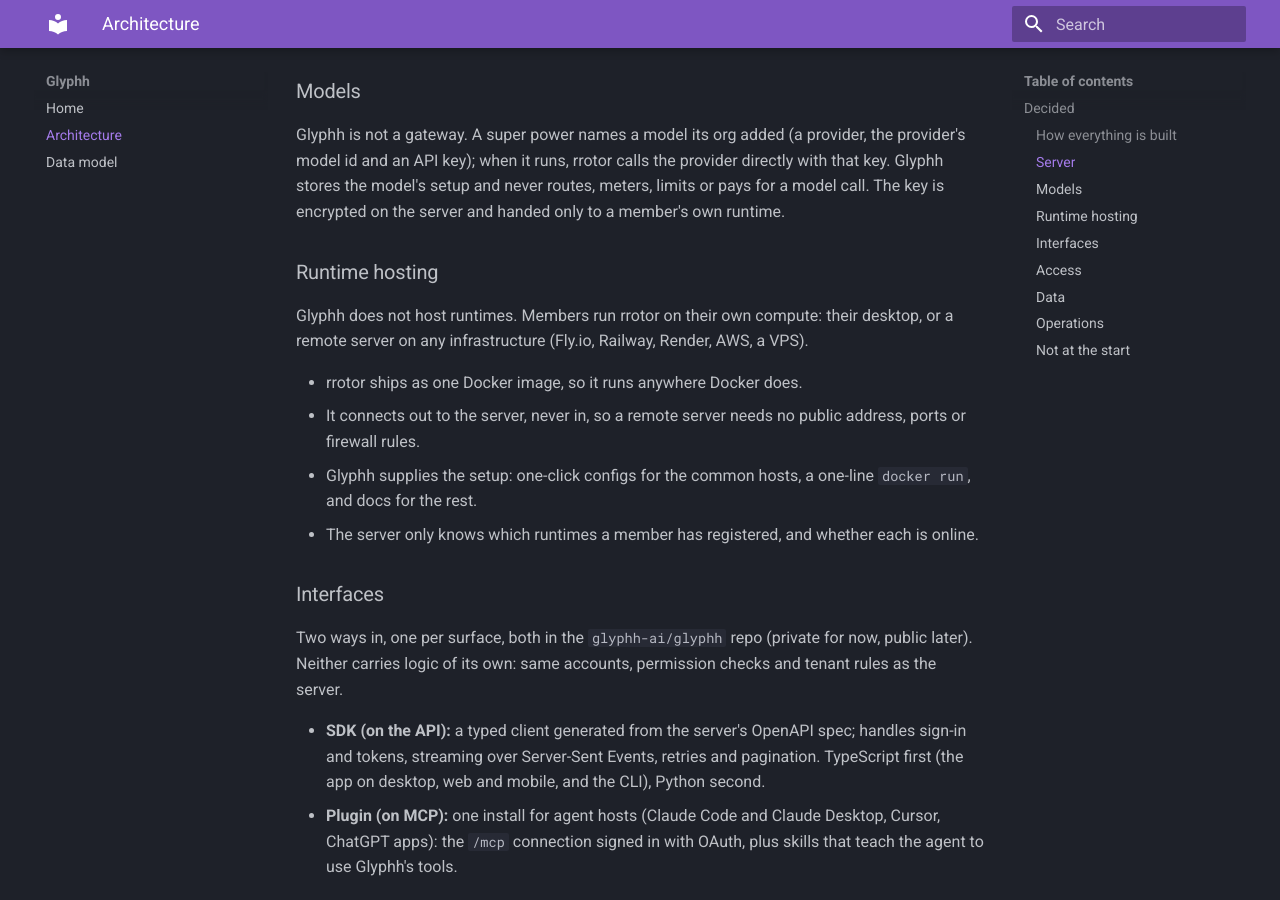
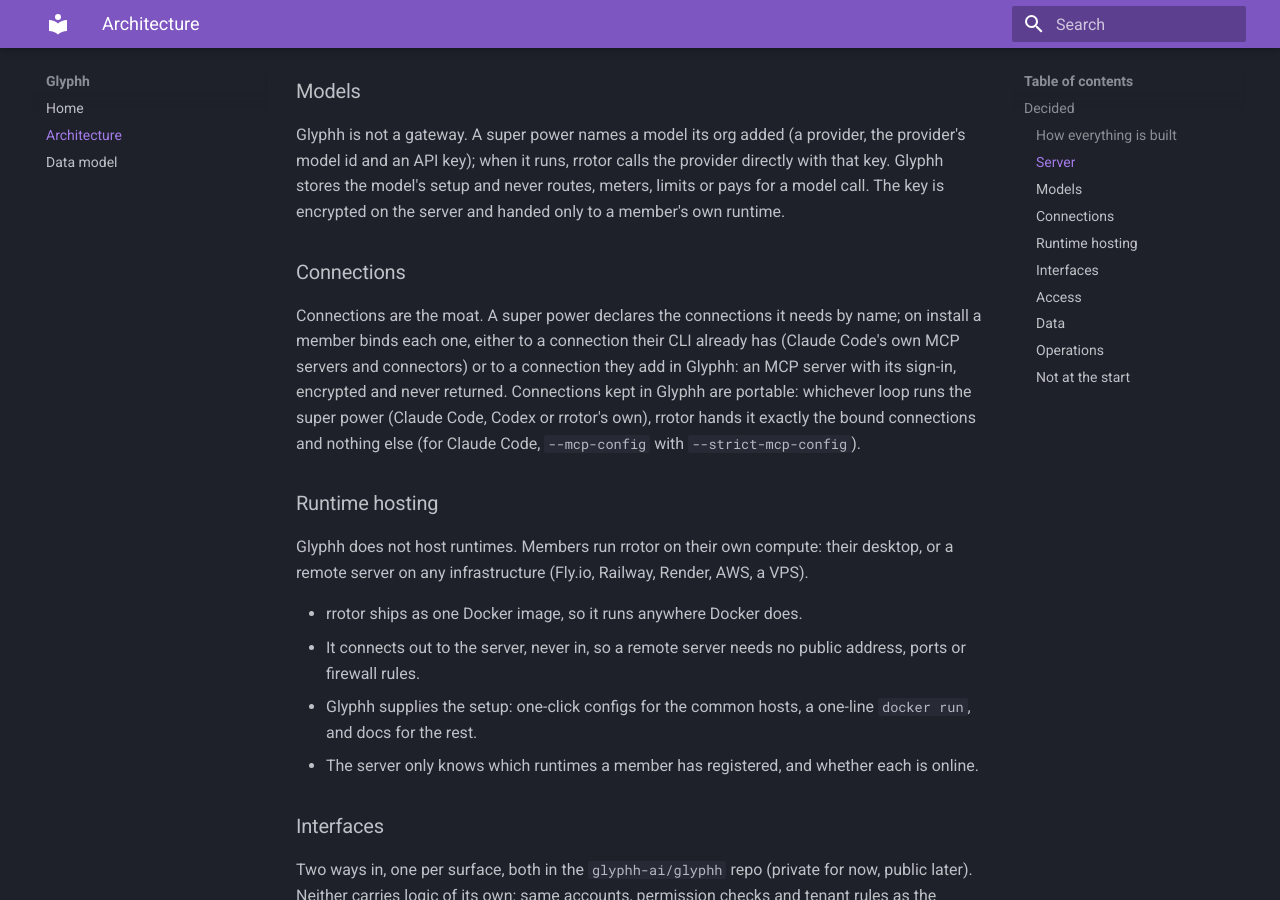
Before and after one commit to glyphh-ai/server, an MkDocs documentation site: the page built from docs/architecture.md, in a window 1280 px wide and 900 px high, scrolled down 1309 px. Built offline with MkDocs 1.6.1 and Material for MkDocs 9.7.7, drawn with Linux system fonts in a browser that asks for light colours.

Commit message:
Architecture: connections survive the cut, and are the moat
Co-Authored-By: Claude Opus 5.5 <noreply@anthropic.com>

```diff
--- a/docs/architecture.md
+++ b/docs/architecture.md
@@ -33,6 +33,10 @@ A single-deployment, multi-tenant cloud SaaS, headless first: every capability i
 ### Models
 
 Glyphh is not a gateway. A super power names a model its org added (a provider, the provider's model id and an API key); when it runs, rrotor calls the provider directly with that key. Glyphh stores the model's setup and never routes, meters, limits or pays for a model call. The key is encrypted on the server and handed only to a member's own runtime.
+
+### Connections
+
+Connections are the moat. A super power declares the connections it needs by name; on install a member binds each one, either to a connection their CLI already has (Claude Code's own MCP servers and connectors) or to a connection they add in Glyphh: an MCP server with its sign-in, encrypted and never returned. Connections kept in Glyphh are portable: whichever loop runs the super power (Claude Code, Codex or rrotor's own), rrotor hands it exactly the bound connections and nothing else (for Claude Code, `--mcp-config` with `--strict-mcp-config`).
 
 ### Runtime hosting
 
```
